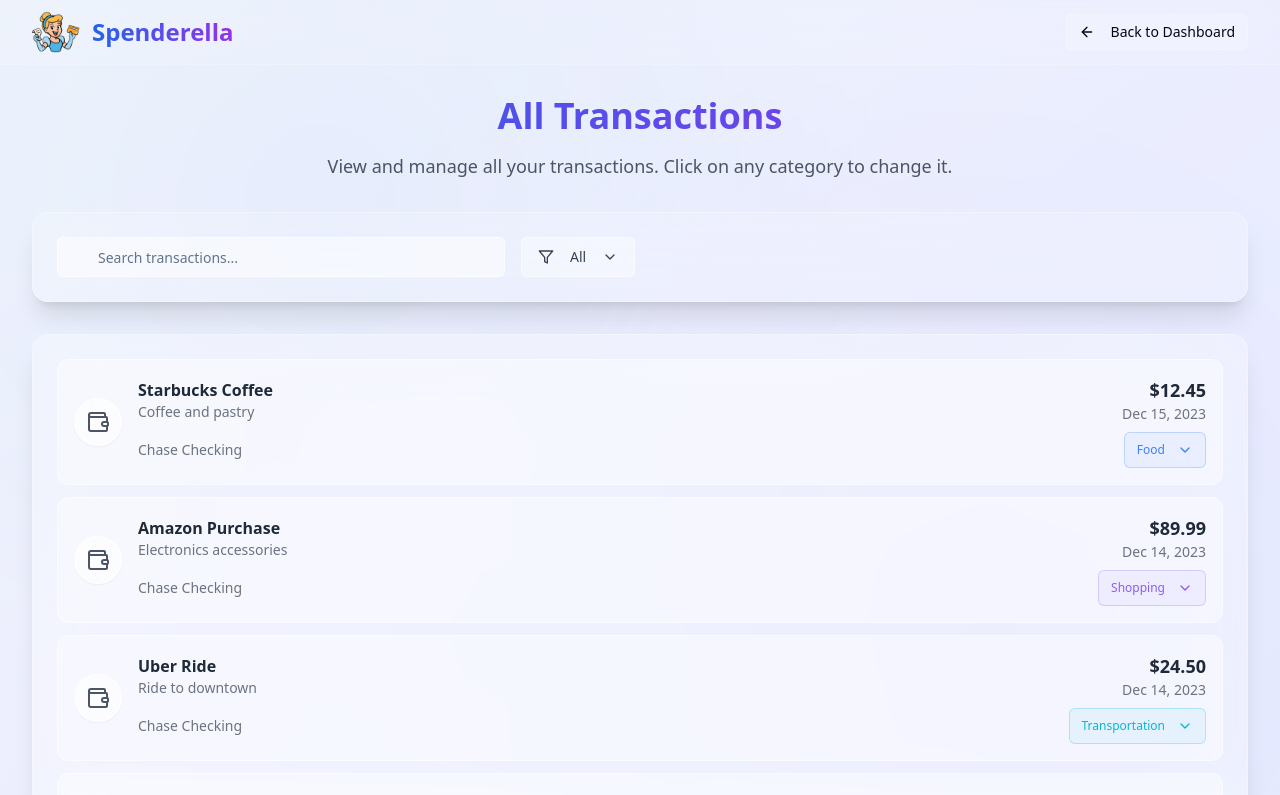
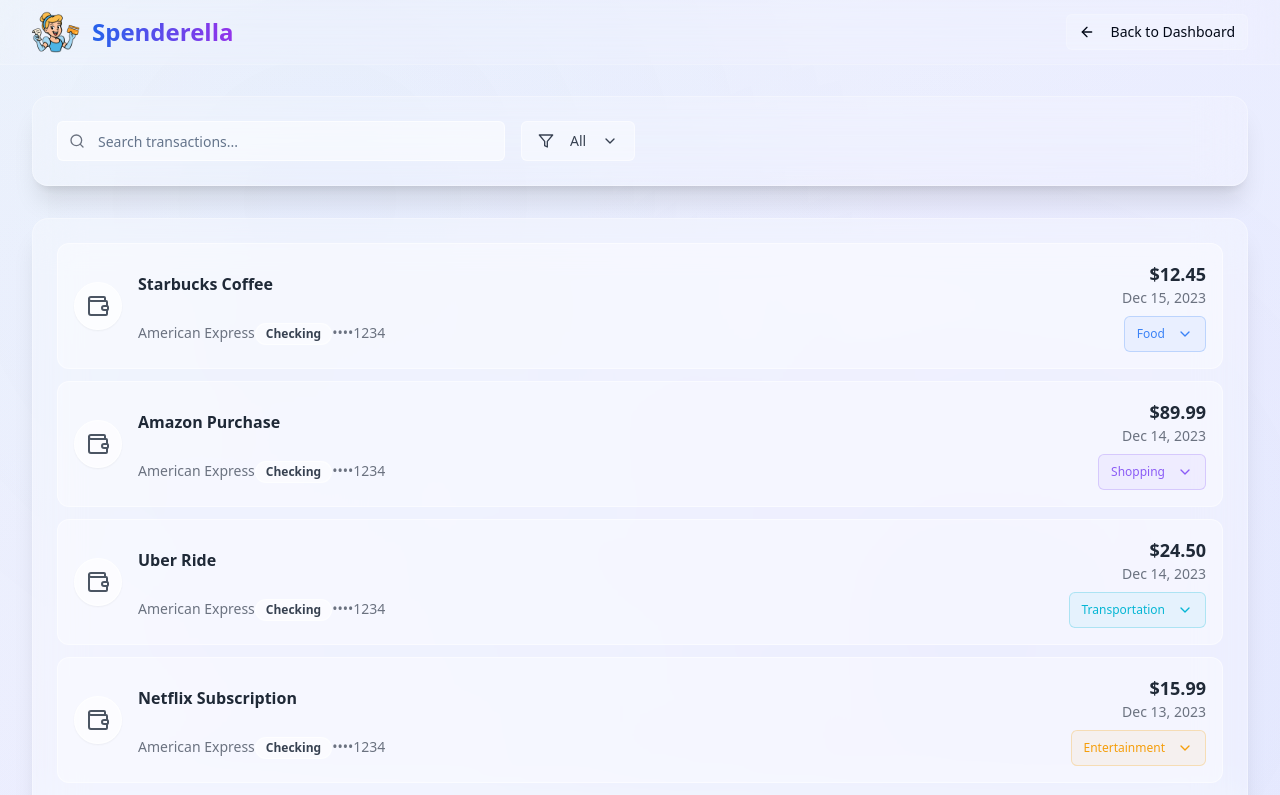
Before and after one commit to stasbychkar/Spenderella-frontend, a Next.js app: page /transactions in a window 1280 px wide. Shown: the top 795 px of the page. Built offline with nearby package versions, Linux system fonts and the light colour scheme.

Commit message:
Transactions cards improved

```diff
--- a/app/transactions/page.tsx
+++ b/app/transactions/page.tsx
@@ -3,6 +3,7 @@
 import { useState, useEffect } from "react"
 import { ArrowLeft, Search, Filter, Wallet, ChevronDown, Check } from "lucide-react"
 import { Button } from "@/components/ui/button"
+import { Badge } from "@/components/ui/badge"
 import { Input } from "@/components/ui/input"
 import { ScrollArea } from "@/components/ui/scroll-area"
 import { GlassCard } from "@/components/glass-card"
@@ -19,7 +20,7 @@ const allTransactions = [
     category: "Food",
     amount: -12.45,
     description: "Coffee and pastry",
-    account: "Chase Checking",
+    account: "American Express",
   },
   {
     id: 2,
@@ -28,7 +29,7 @@ const allTransactions = [
     category: "Shopping",
     amount: -89.99,
     description: "Electronics accessories",
-    account: "Chase Checking",
+    account: "American Express",
   },
   {
     id: 3,
@@ -37,7 +38,7 @@ const allTransactions = [
     category: "Transportation",
     amount: -24.5,
     description: "Ride to downtown",
-    account: "Chase Checking",
+    account: "American Express",
   },
   {
     id: 4,
@@ -46,7 +47,7 @@ const allTransactions = [
     category: "Entertainment",
     amount: -15.99,
     description: "Monthly subscription",
-    account: "Chase Checking",
+    account: "American Express",
   },
   {
     id: 5,
@@ -55,7 +56,7 @@ const allTransactions = [
     category: "Food",
     amount: -156.78,
     description: "Weekly groceries",
-    account: "Chase Checking",
+    account: "American Express",
   },
   {
     id: 6,
@@ -64,7 +65,7 @@ const allTransactions = [
     category: "Transportation",
     amount: -45.2,
     description: "Fuel",
-    account: "Chase Checking",
+    account: "American Express",
   },
   {
     id: 7,
@@ -73,7 +74,7 @@ const allTransactions = [
     category: "Food",
     amount: -78.5,
     description: "Dinner with friends",
-    account: "Chase Checking",
+    account: "American Express",
   },
   {
     id: 8,
@@ -82,7 +83,7 @@ const allTransactions = [
     category: "Shopping",
     amount: -234.99,
     description: "Clothing purchase",
-    account: "Chase Checking",
+    account: "American Express",
   },
   {
     id: 9,
@@ -91,7 +92,7 @@ const allTransactions = [
     category: "Other",
     amount: -49.99,
     description: "Monthly gym fee",
-    account: "Chase Checking",
+    account: "American Express",
   },
   {
     id: 10,
@@ -100,7 +101,7 @@ const allTransactions = [
     category: "Utilities",
     amount: -125.3,
     description: "Monthly electric bill",
-    account: "Chase Checking",
+    account: "American Express",
   },
   {
     id: 11,
@@ -109,7 +110,7 @@ const allTransactions = [
     category: "Entertainment",
     amount: -32.5,
     description: "Movie tickets",
-    account: "Chase Checking",
+    account: "American Express",
   },
   {
     id: 12,
@@ -118,7 +119,7 @@ const allTransactions = [
     category: "Food",
     amount: -8.75,
     description: "Morning coffee",
-    account: "Chase Checking",
+    account: "American Express",
   },
   {
     id: 13,
@@ -127,7 +128,7 @@ const allTransactions = [
     category: "Other",
     amount: -23.45,
     description: "Prescription medication",
-    account: "Chase Checking",
+    account: "American Express",
   },
   {
     id: 14,
@@ -136,7 +137,7 @@ const allTransactions = [
     category: "Shopping",
     amount: -45.6,
     description: "Books and magazines",
-    account: "Chase Checking",
+    account: "American Express",
   },
   {
     id: 15,
@@ -145,7 +146,7 @@ const allTransactions = [
     category: "Utilities",
     amount: -79.99,
     description: "Monthly internet bill",
-    account: "Chase Checking",
+    account: "American Express",
   },
 ]
 
@@ -235,31 +236,43 @@ export default function TransactionsPage() {
         <main className="mx-auto max-w-7xl px-4 py-8 sm:px-6 lg:px-8 pt-24">
           <div className="space-y-8">
             {/* Page Header */}
-            <div className="text-center space-y-4">
-              <h1 className="text-4xl font-bold bg-gradient-to-r from-blue-600 to-purple-600 bg-clip-text text-transparent">
+            {/* <div className="text-center space-y-4">
+              <h1 className="text-xl font-semibold text-gray-800 mb-6">
                 All Transactions
               </h1>
               <p className="text-gray-600 text-lg">
                 View and manage all your transactions. Click on any category to change it.
               </p>
-            </div>
+            </div> */}
 
             {/* Filters and Search */}
+            {/* Still needs a fix */}
             <GlassCard className="p-6">
               <div className="flex flex-col sm:flex-row gap-4 items-center justify-between">
                 <div className="flex flex-col sm:flex-row gap-4 flex-1">
                   {/* Search */}
-                  <div className="relative flex-1 max-w-md">
-                    <Input
-                      placeholder="Search transactions..."
-                      value={searchTerm}
-                      onChange={(e) => setSearchTerm(e.target.value)}
-                      className="pl-10 bg-white/50 border-white/60 focus:bg-white/70 transition-all"
-                    />
+                  <div className="flex-1 max-w-md">
+                    {/* Scoped relative wrapper */}
+                    <div className="relative w-full">
+                      {/* Icon */}
+                      <span className="absolute left-3 top-1/2 -translate-y-1/2 text-gray-500">
+                        <Search className="h-4 w-4" />
+                      </span>
+
+                      {/* Input */}
+                      <Input
+                        placeholder="Search transactions..."
+                        value={searchTerm}
+                        onChange={(e) => setSearchTerm(e.target.value)}
+                        className="pl-10 pr-4 py-2 text-sm bg-white/50 border-white/60 focus:bg-white/70 transition-all"
+                      />
+                    </div>
                   </div>
 
+
+
                   {/* Category Filter */}
-                  <DropdownMenu disableScrollLock>
+                  <DropdownMenu>
                     <DropdownMenuTrigger asChild>
                       <Button
                         variant="outline"
@@ -312,7 +325,6 @@ export default function TransactionsPage() {
                               <div className="flex items-center justify-between">
                                 <div>
                                   <p className="font-semibold text-gray-800">{transaction.merchant}</p>
-                                  <p className="text-sm text-gray-500">{transaction.description}</p>
                                 </div>
                                 <div className="text-right">
                                   <p className="font-bold text-gray-800 text-lg">
@@ -322,7 +334,15 @@ export default function TransactionsPage() {
                                 </div>
                               </div>
                               <div className="flex items-center justify-between mt-2">
-                                <p className="text-sm text-gray-500">{transaction.account}</p>
+                                <div className="text-sm text-gray-500">
+                                  {transaction.account}
+                                  <Badge variant="outline" className="bg-white/50 border-white/60 text-gray-700 text-xs ">
+                                      {/* {transaction.accountType} */}
+                                      Checking
+                                  </Badge>
+                                  {/* <span>••••{transaction.lastFour}</span> */}
+                                  <span>••••1234</span>
+                                </div>
 
                                 {/* Editable Category */}
                                 <DropdownMenu>
```
